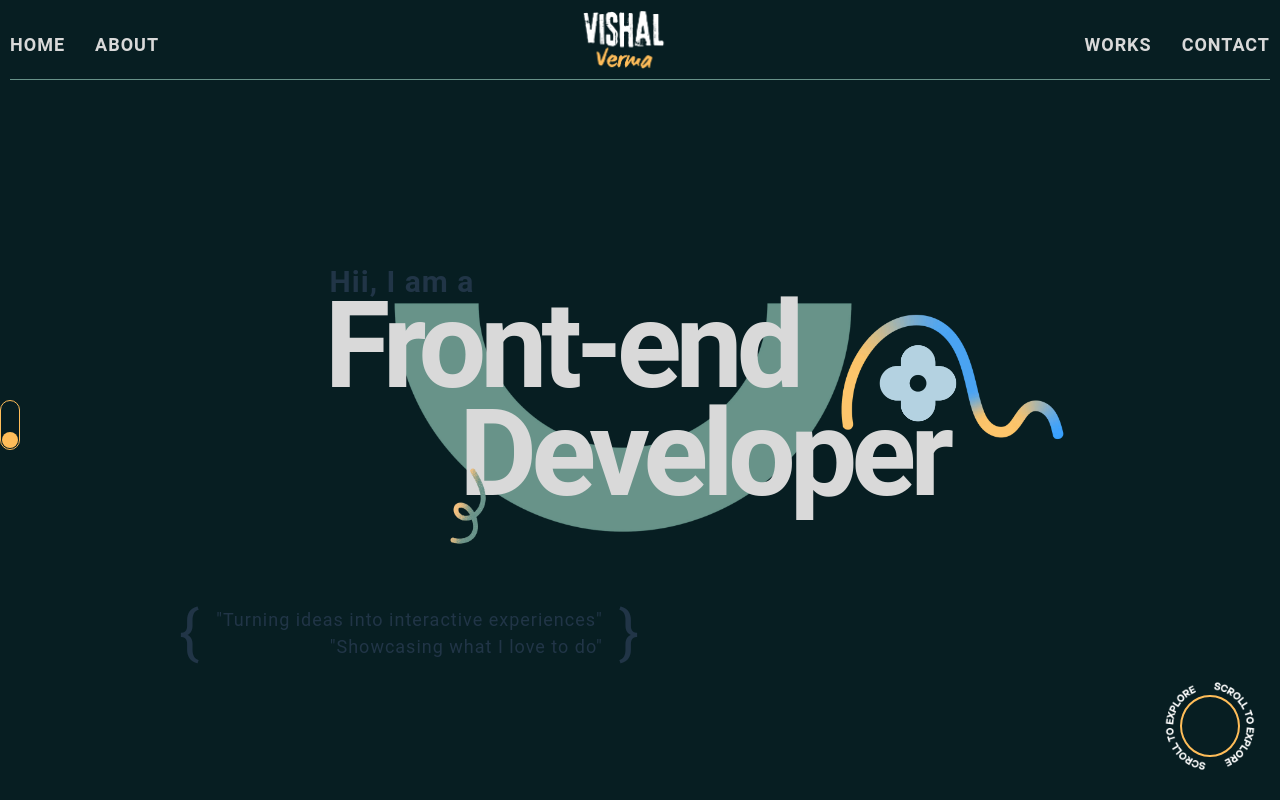
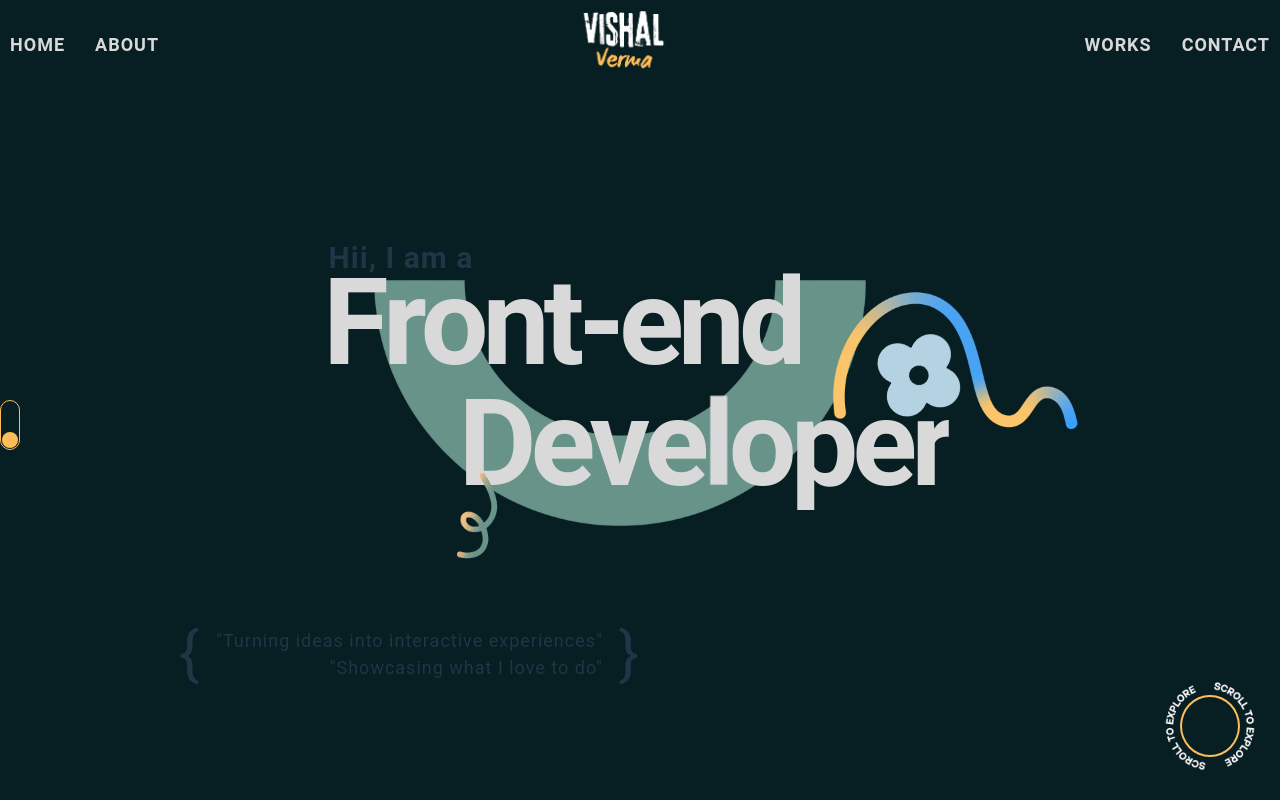
Before and after one commit to vishal-verma65/Portfolio-website, a website built with Vite: page my-portfolio/index.html in a window 1280 px wide. Built offline with nearby package versions, Linux system fonts and the light colour scheme; files whose address does not match are found by name.

Commit message:
Hero section animation completed

```diff
--- a/my-portfolio/index.html
+++ b/my-portfolio/index.html
@@ -6,6 +6,28 @@
     <meta name="viewport" content="width=device-width, initial-scale=1.0" />
     <title>Vishal Verma | Front-end Developer | Portfolio</title>
     <link rel="stylesheet" href="./src/style.css">
+    <!-- <style>
+      .box1{
+        background-color: #b81b1b;
+        z-index: 2;
+
+        & h1{
+          font-size: 10rem;
+        }
+      }
+      .container{
+        height: 100vh;
+        position: relative;
+      }
+      .box2{
+        background-color: #fff;
+        height: 20rem;
+        width: 60rem;
+        position: absolute;
+        transform: translate(-50% -50%);
+        z-index: 1;
+      }
+    </style> -->
   </head>
   <body>
 
@@ -44,13 +66,27 @@
                 <span class="line line-2">Developer</span>
               </h1>
 
+              <div class="hero-bg-ribbon">
+                <img src="/images/hero-ribbon.webp" alt="Hero background images" width="100%" height="auto">
+              </div>
+              <div class="hero-bg-flower">
+                <img src="/images/hero-flower.webp" alt="Hero background images" width="100%" height="auto">
+              </div>
+              <div class="hero-bg-ribbon-d">
+                <img src="/images/hero-ribbon-d.webp" alt="Hero background images" width="100%" height="auto">
+              </div>
+
+          </div>
+
+          <div class="hero-bg">
+            <img src="/images/hero-bg-curve.webp" alt="Hero background images" width="100%" height="auto">
           </div>
 
           <div class="hero-para-container">
               <p>{ <span class="hero-para ">
-                <span>"Turning ideas into interactive experiences"</span>
+                <span class="hero-para-text">"Turning ideas into interactive experiences"</span>
               </br>
-                <span>"Showcasing what I love to do"</span>
+                <span class="hero-para-text">"Showcasing what I love to do"</span>
               </span> }</p>
           </div>
 
@@ -71,8 +107,6 @@
 
         </div>
 
-        <!-- <div class="container"></div> -->
-
       </section>
     </main>
 
--- /dev/null
+++ b/my-portfolio/src/heroAnimation.js
@@ -0,0 +1,295 @@
+import { gsap } from "gsap";
+import { ScrambleTextPlugin } from "gsap/ScrambleTextPlugin";
+import { SplitText } from "gsap/SplitText";
+import { ScrollTrigger } from "gsap/ScrollTrigger";
+gsap.registerPlugin(ScrambleTextPlugin, SplitText, ScrollTrigger);
+
+
+
+export const heroAnimation = ()=> {
+
+    gsap.to(".hii-para",{
+        duration: 2,
+        ease: "none",
+        scrambleText: {
+            text: "Hii, I am a",
+            chars: "XOXO",
+            speed: .2,
+        }
+    });
+
+    gsap.from(".hero-para-container",{
+        delay: 3,
+        duration: 2,
+        y: 100,
+        ease: "power3.in",
+        opacity: 0,
+    });
+
+
+    let rotation = 0;
+    window.addEventListener("wheel", (event)=>{
+        const direction = event.deltaY > 0 ? 1 : -1;
+
+        rotation += 5 * direction;
+
+        gsap.to(".scroll-circle img",{
+            rotation: rotation,
+            duration: 1,
+            ease: "power3.out",
+        });
+    });
+
+
+    const tl = gsap.timeline();
+    let split  = SplitText.create(".line", {type: "chars"});
+    console.log(split);
+    console.log(split.chars[0].textContent);
+
+    tl.from(split.chars[0], {
+        rotateX: -180,
+        rotateZ: 0,
+        duration: .8,
+        y: 100,
+        autoAlpha: -1,
+    })
+    .from(split.chars[1], {
+        duration: .3,
+        x: 100,
+        autoAlpha: -1,
+    })
+    .from(split.chars[2], {
+        duration: .8,
+        x: 500,
+        autoAlpha: -1,
+    })
+    .from(split.chars[3], {
+        duration: .8,
+        y: -100,
+        }, "<")
+    .from(split.chars[4], {
+        duration: .8,
+        scale: -3,
+        autoAlpha: -1,
+    })
+    .from(split.chars[5], {
+        duration: .3,
+        x: 200,
+        autoAlpha: -1,
+    })
+    .from(split.chars[6], {
+        duration: 1,
+        y: -100,
+        autoAlpha: -1,
+        ease: "bounce.in"
+    }, 1)
+    .from(split.chars[7], {
+        duration: .8,
+        x: 400,
+        y: 400,
+        ease: "power1.inOut",
+        autoAlpha: -1,
+    },2)
+    .from(split.chars[8], {
+        y: -100,
+        duration: 1,
+        rotateZ: 90,
+        ease: "bounce.out"
+    })
+
+    //developer animation
+    .from(split.chars[9], {
+        duration: .8,
+        y: 100,
+        autoAlpha: -1,
+    },1.5)
+    .from(split.chars[10], {
+        duration: .8,
+        y: -100,
+        autoAlpha: -1,
+    },"<")
+    .from(split.chars[11], {
+        duration: .5,
+        y: -100,
+        autoAlpha: -1,
+    },2)
+    .from(split.chars[12], {
+        duration: .8,
+        y: -100,
+        autoAlpha: -1,
+    },3)
+    .from(split.chars[13], {
+        duration: .8,
+        y: 100,
+        autoAlpha: -1,
+    },3)
+    .from(split.chars[14], {
+        duration: .8,
+        x: -200,
+        autoAlpha: -1,
+    },2)
+    .from(split.chars[15], {
+        y: -100,
+        duration: 1,
+        rotateZ: 90,
+        ease: "bounce"
+    },2)
+    .from(split.chars[16], {
+        duration: .8,
+        x: 200,
+        autoAlpha: -1,
+    },2.5)
+    .from(split.chars[17], {
+        duration: .8,
+        y: -100,
+        autoAlpha: -1,
+    },2.3)
+    .from(".hero-bg-flower", {
+        duration: 2,
+        x: -700,
+        rotate: 360,
+        autoAlpha: 0,
+    },2.3)
+    .to(".hero-bg-flower", {
+        duration: 2,
+        rotate: 360,
+        repeat: -1,
+        transformOrigin: "51% 48%",
+    },4.3)
+    .from(".hero-bg-ribbon", {
+        duration: .5,
+        opacity:0,
+    },4.3)
+    .from(".hero-bg-ribbon-d", {
+        duration: .5,
+        rotateY: 360,
+        opacity:0,
+    },4.3)
+    .to(".hero-bg-ribbon-d", {
+        duration: 2,
+        rotateY: 30,
+        rotateZ: 10,
+        transformOrigin: "top center",
+        ease: "elastic.inOut",
+        repeat: -1,
+        yoyo: true,
+    },5)
+    .to(split.chars[13], {
+        duration: 5,
+        ease: "bounce.inOut",
+        rotateX: 360,
+        repeat: -1,
+    },5)
+
+
+
+
+
+
+    // //developer changing animation
+    //     .from(split.chars[11], {
+    //         ease: "power2.inOut",
+    //     scrambleText: {
+    //         text: "s",
+    //         chars: " ",
+    //         // autoAlpha: 1,
+    //     }})
+    //     .from(split.chars[12], {
+    //         ease: "power2.inOut",
+    //     scrambleText: {
+    //         text: "i",
+    //         chars: " ",
+    //         // autoAlpha: 1,
+    //     }})
+    //     .from(split.chars[13], {
+    //         ease: "power2.inOut",
+    //     scrambleText: {
+    //         text: "g",
+    //         chars: " ",
+    //         // autoAlpha: 1,
+    //     }},5)
+    //     .from(split.chars[14], {
+    //         ease: "power2.inOut",
+    //     scrambleText: {
+    //         text: "n",
+    //         chars: " ",
+    //         // autoAlpha: 1,
+    //     }})
+    //     .from(split.chars[15], {
+    //         ease: "power2.inOut",
+    //     scrambleText: {
+    //         text: "e",
+    //         chars: " ",
+    //         // autoAlpha: 1,
+    //     }},5)
+    //     .from(split.chars[16], {
+    //         ease: "power2.inOut",
+    //     scrambleText: {
+    //         text: "r",
+    //         chars: " ",
+    //         // autoAlpha: 1,
+    //     }})
+    //     .from(split.chars[17], {
+    //         ease: "power2.inOut",
+    //     scrambleText: {
+    //         text: ".",
+    //         chars: " ",
+    //         // autoAlpha: 1,
+    //     }})
+
+
+
+
+
+
+
+};
+// //*using SplitText
+// let split = SplitText.create(".split", {type: "chars"});
+
+// gsap.from(split.chars,{
+//     duration: 1,
+//     y: 100,
+//     autoAlpha: 0,
+//     stagger: .05,
+
+// });
+
+// SplitText.create(".split", {
+//   type: "chars",
+//   autoSplit: true,
+//   onSplit(self) {
+//     return gsap.from(self.chars, {
+//       duration: 1,
+//       y: 100,
+//       autoAlpha: 0,
+//       stagger: 0.05
+//     });
+//   }
+// });
+
+
+// gsap.to(".scrambleText2",{
+//     duration: 1,
+//     scrambleText: {
+//         text: "Hello, I am a Developer.",
+//         chars: "XO",
+//         // revealDelay: .5,
+//         speed: .3,
+//         newClass: "myClass",
+//     }
+// });
+// gsap.to(".page2", {
+//     rotate: 360,
+//     scale: 3,
+//     // repeat: -1,
+//     duration: 2,
+//     scrollTrigger: {
+//         trigger: ".page2",
+//         scroller: "body",
+//         start: "top 70%",
+//         end: "top 10%",
+//         scrub: 3,
+//         markers: true,
+//     }
+// });
--- a/my-portfolio/src/style.css
+++ b/my-portfolio/src/style.css
@@ -187,11 +187,12 @@ a {
 .navbar-section{
   width: 100%;
   max-height: 5vw;
+  user-select: none;
   /* background-color: #fff; */
 
   & .container{
-    /* background-color: #890d0d; */
-
+    background-color: var(--primaryColor);
+    z-index: 10;
     padding: 1rem;
   }
   & .logo-container img{
@@ -200,7 +201,7 @@ a {
   .navbar{
     display: flex;
     align-items: center;
-    border-bottom: 1px solid var(--secondaryColor);
+    /* border-bottom: 1px solid var(--secondaryColor); */
 
     & ul{
       display: flex;
@@ -231,14 +232,18 @@ main{
   /* background-color: #8a0505; */
   & .container{
     height: 100%;
-    /* background-color: #b12323; */
+    /* background-color: #17065b; */
+    position: relative;
   }
 }
 .hero-section .hero-heading{
   text-align: left;
   position: relative;
   z-index: 1;
+  /* overflow: hidden; */
   /* background-color: #2ae65c; */
+  width: fit-content;
+
 
   & h1{
     /* background-color: #3dc223; */
@@ -255,6 +260,7 @@ main{
 
     & span{
       display: inline-block;
+      overflow: hidden;
     }
 
     & .line-1{
@@ -272,72 +278,21 @@ main{
       -ms-transform: translate(13%);
       -o-transform: translate(13%);
       position: relative;
+      /* background-color: #7b0e0e; */
+      height: 12rem;
 }
   }
 
   & .hii-para{
     font-size: 3rem;
     font-weight: 600;
+    padding-bottom: .5rem;
     transform: translateX(-13.5%) translateY(-40%);
     -webkit-transform: translateX(-13.5%) translateY(-40%);
     -moz-transform: translateX(-13.5%) translateY(-40%);
     -ms-transform: translateX(-13.5%) translateY(-40%);
     -o-transform: translateX(-13.5%) translateY(-40%);
 }
-}
-.hero-heading::before{
-  content: "";
-  width: 97%;
-  height: 100%;
-  position: absolute;
-  top: 4%;
-  left: -2%;
-  background-image: url("/images/hero-bg-curve.webp");
-  background-size: cover;
-  background-repeat: no-repeat;
-  background-position: center;
-  /* background-color: #582eb8; */
-  z-index: 0;
-}
-.line-2::after{
-  content: "";
-  width: 60%;
-  height: 140%;
-  position: absolute;
-  top: -100%;
-  right: -31%;
-  background-image: url("/images/hero-ribbon.webp");
-  background-size: contain;
-  background-repeat: no-repeat;
-  background-position: center;
-  /* background-color: #d40808; */
-}
-.line-1::before{
-  content: "";
-  width: 20%;
-  height: 80%;
-  position: absolute;
-  bottom: -25%;
-  right: -35.5%;
-  background-image: url("/images/hero-flower.webp");
-  background-size: contain;
-  background-repeat: no-repeat;
-  background-position: center;
-  /* background-color: #d40808; */
-}
-.line-2::before{
-  content: "";
-  width: 15%;
-  height: 80%;
-  position: absolute;
-  bottom: -40%;
-  left: -8%;
-  background-image: url("/images/hero-ribbon-d.webp");
-  background-size: cover;
-  background-repeat: no-repeat;
-  background-position: center;
-  z-index: 2;
-  /* background-color: #d40808; */
 }
 
 .hero-para-container{
@@ -363,6 +318,70 @@ main{
     text-align: right;
   }
 }
+/*hero background curve style*/
+.hero-bg{
+  position: absolute;
+  width: 65rem;
+  height: auto;
+  padding: 0 9rem 5.5rem 5rem;
+  /* background-color: #940f7a; */
+  transform: translate(-50% -50%);
+  -webkit-transform: translate(-50% -50%);
+  -moz-transform: translate(-50% -50%);
+  -ms-transform: translate(-50% -50%);
+  -o-transform: translate(-50% -50%);
+  overflow: hidden;
+  user-select: none;
+
+  & img{
+    object-fit: cover;
+    animation: spin 2s ease-in-out;
+    transform-origin: top center;
+  }
+}
+@keyframes spin {
+  from { transform: rotate(0deg); }
+  to { transform: rotateZ(360deg); -webkit-transform: rotateZ(360deg); -moz-transform: rotateZ(360deg); -ms-transform: rotateZ(360deg); -o-transform: rotateZ(360deg); }
+}
+.hero-bg-ribbon{
+  position: absolute;
+  bottom: 40%;
+  right: -40%;
+  width: 25rem;
+  height: auto;
+  user-select: none;
+  /* background-color: #940f7a;*/
+
+   & img{
+    object-fit: cover;
+  }
+}
+.hero-bg-flower{
+  position: absolute;
+  bottom: 45%;
+  right: -18%;
+  width: 11rem;
+  height: auto;
+  user-select: none;
+  /* background-color: #940f7a;*/
+
+   & img{
+    object-fit: cover;
+  }
+}
+.hero-bg-ribbon-d{
+  position: absolute;
+  bottom: -4%;
+  left: 4%;
+  width: 10rem;
+  height: auto;
+  user-select: none;
+  z-index: 2;
+  /* background-color: #940f7a;*/
+  & img{
+    object-fit: cover;
+  }
+}
 /***** End Hero Section *****/
 
 /***** Scroll to explore style *****/
@@ -376,6 +395,7 @@ main{
   -moz-border-radius: 50%;
   -ms-border-radius: 50%;
   -o-border-radius: 50%;
+  user-select: none;
 
   & img{
     width: 10rem;
@@ -427,6 +447,7 @@ main{
   -ms-border-radius: 10rem;
   -o-border-radius: 10rem;
   overflow: hidden;
+  user-select: none;
 }
 .sun{
   /* background-color: #fff; */
```
Also changed, not shown: my-portfolio/src/main.js (+3 -23 lines).
